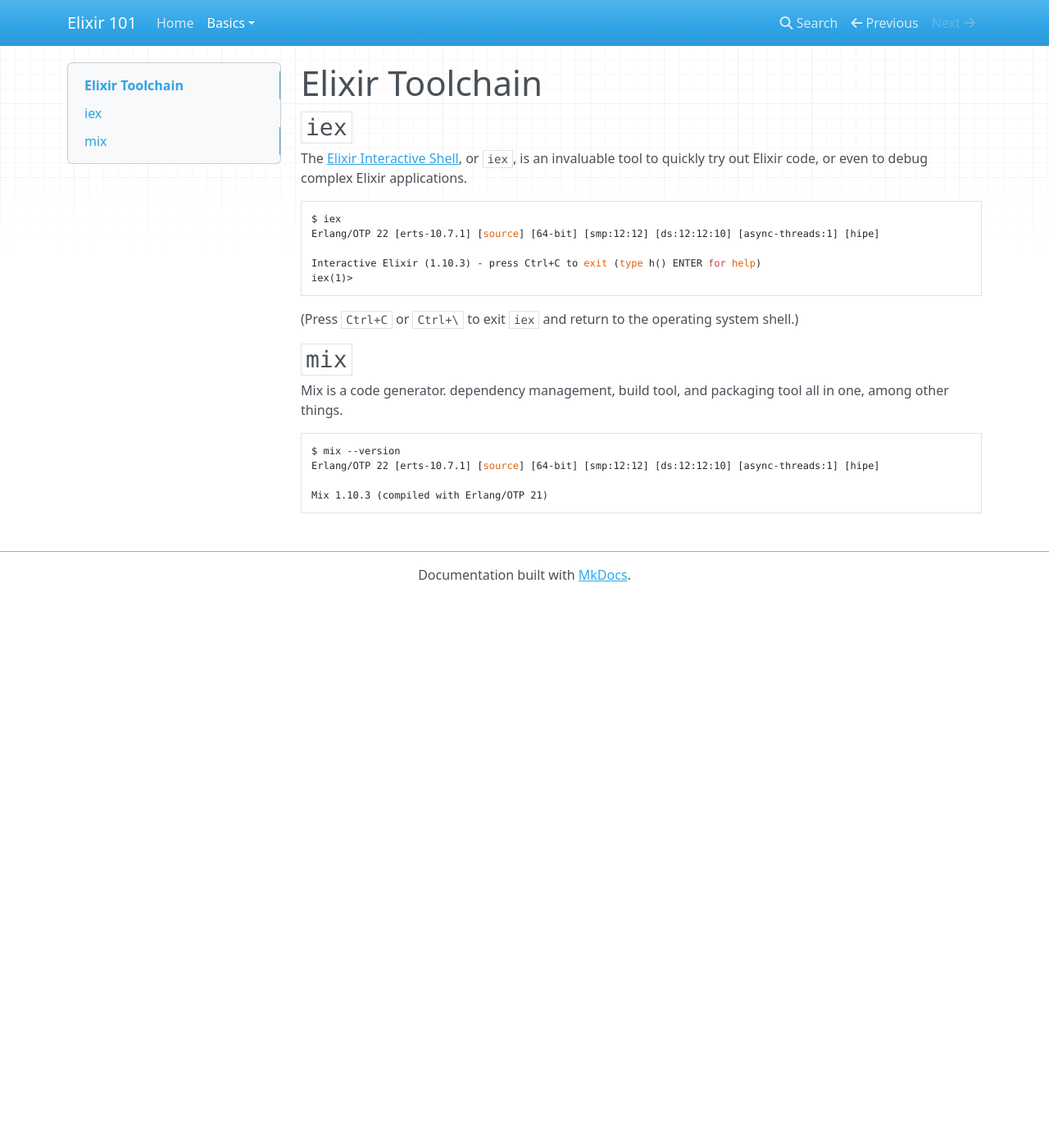
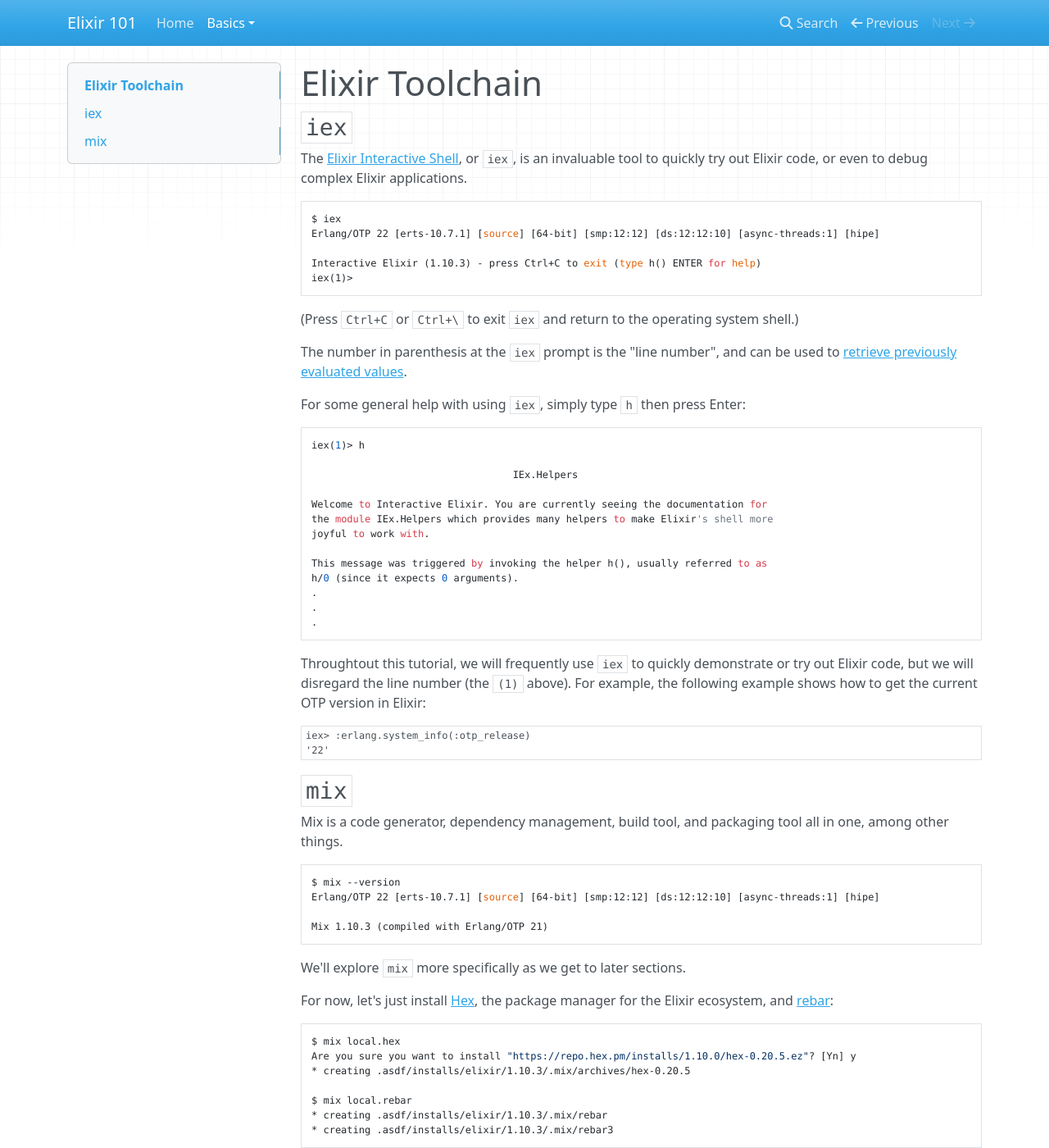
Before and after one commit to aisrael/elixir-101, an MkDocs documentation site: the page built from docs/1-basics/tools.md, in a window 1280 px wide and 1400 px high. Shown: the whole window at 82% size. Built offline with MkDocs 1.6.1, drawn with Linux system fonts in a browser that asks for light colours; nearby versions of some CDN libraries; some of the changed text lies outside the part shown.

Commit message:
Added notes to install Hex and rebar

````diff
--- a/docs/1-basics/tools.md
+++ b/docs/1-basics/tools.md
@@ -15,10 +15,36 @@
 
 (Press `Ctrl+C` or `Ctrl+\` to exit `iex` and return to the operating system shell.)
 
+The number in parenthesis at the `iex` prompt is the "line number", and can be used to [retrieve previously evaluated values](https://medium.com/@erichkist/elixir-tips-1-copy-last-result-in-iex-871f148d7f41).
+
+For some general help with using `iex`, simply type `h` then press Enter:
+
+```
+iex(1)> h
+
+                                  IEx.Helpers
+
+Welcome to Interactive Elixir. You are currently seeing the documentation for
+the module IEx.Helpers which provides many helpers to make Elixir's shell more
+joyful to work with.
+
+This message was triggered by invoking the helper h(), usually referred to as
+h/0 (since it expects 0 arguments).
+.
+.
+.
+```
+
+Throughtout this tutorial, we will frequently use `iex` to quickly demonstrate or try out Elixir code, but we will disregard the line number (the `(1)` above). For example, the following example shows how to get the current OTP version in Elixir:
+
+```elixir
+iex> :erlang.system_info(:otp_release)
+'22'
+```
 
 ## `mix`
 
-Mix is a code generator. dependency management, build tool, and packaging tool all in one, among other things.
+Mix is a code generator, dependency management, build tool, and packaging tool all in one, among other things.
 
 ```bash
 $ mix --version
@@ -26,3 +52,19 @@
 
 Mix 1.10.3 (compiled with Erlang/OTP 21)
 ```
+
+We'll explore `mix` more specifically as we get to later sections.
+
+For now, let's just install [Hex](https://hex.pm), the package manager for the Elixir ecosystem, and [rebar](https://github.com/erlang/rebar3):
+
+```
+$ mix local.hex
+Are you sure you want to install "https://repo.hex.pm/installs/1.10.0/hex-0.20.5.ez"? [Yn] y
+* creating .asdf/installs/elixir/1.10.3/.mix/archives/hex-0.20.5
+
+$ mix local.rebar
+* creating .asdf/installs/elixir/1.10.3/.mix/rebar
+* creating .asdf/installs/elixir/1.10.3/.mix/rebar3
+```
+
+Next, let's wrap our heads around [Elixir Basics](basics.md).
````
